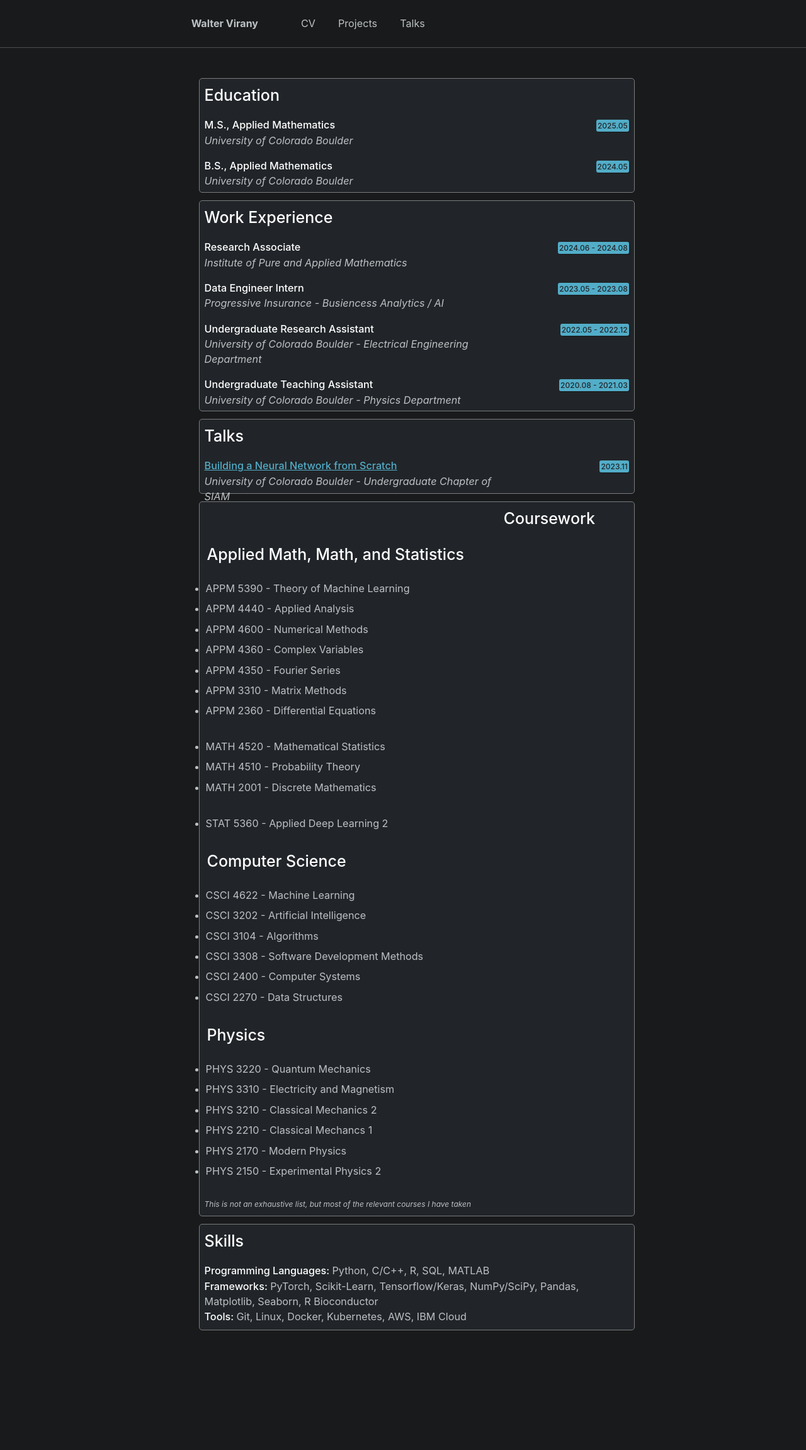
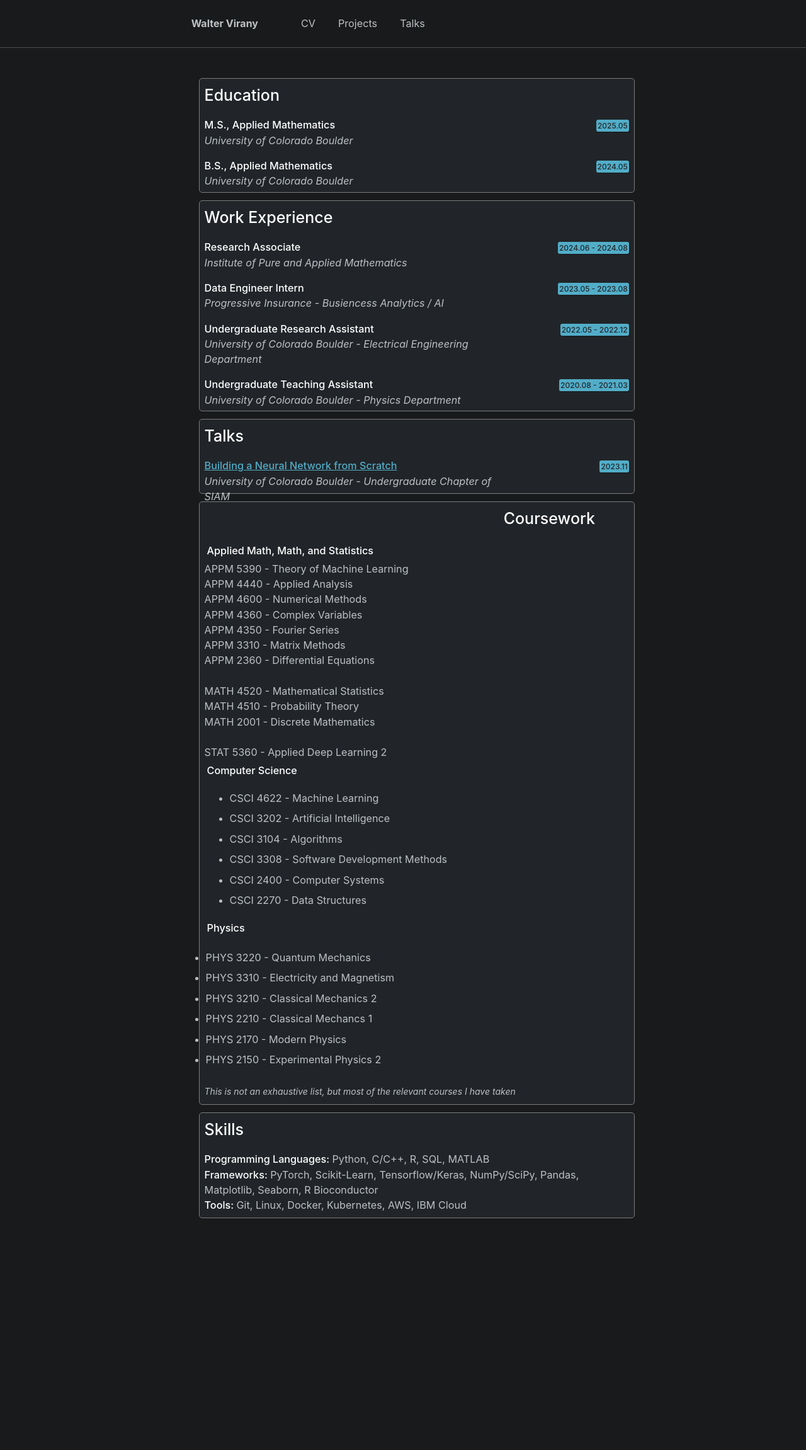
Before and after one commit to wvirany/wvirany.github.io, a Jekyll site: the page built from _pages/cv.html, in a window 1280 px wide. Shown: the whole page at 63% size. Built offline with Jekyll 4.4.1, drawn with Linux system fonts in a browser that asks for light colours; after the commit the page ends 2125 px from its top, so only the background shows below that.

Commit message:
Update cv.html

```diff
--- a/_pages/cv.html
+++ b/_pages/cv.html
@@ -173,8 +173,22 @@ div.cv {
     <div class="cv">
         <div style="font-size:25px; font-weight:450; padding:8px; color:white;">Coursework</div>
         <div style="padding:8px">
-            <div style="font-size:25px; font-weight:450; padding:4px; color:white;">Applied Math, Math, and Statistics</div>
-                <ul style="padding:2px">
+            <div style="font-weight:450; padding:4px; color:white;">Applied Math, Math, and Statistics</div>
+            APPM 5390 - Theory of Machine Learning<br>
+            APPM 4440 - Applied Analysis<br>
+            APPM 4600 - Numerical Methods<br>
+            APPM 4360 - Complex Variables<br>
+            APPM 4350 - Fourier Series<br>
+            APPM 3310 - Matrix Methods<br>
+            APPM 2360 - Differential Equations<br>
+            <br>
+            MATH 4520 - Mathematical Statistics<br>
+            MATH 4510 - Probability Theory<br>
+            MATH 2001 - Discrete Mathematics<br>
+            <br>
+            STAT 5360 - Applied Deep Learning 2
+
+                <!-- <ul>
                     <li>APPM 5390 - Theory of Machine Learning</li>
                     <li>APPM 4440 - Applied Analysis</li>
                     <li>APPM 4600 - Numerical Methods</li>
@@ -188,9 +202,9 @@ div.cv {
                     <li>MATH 2001 - Discrete Mathematics</li>
                     <br>
                     <li>STAT 5360 - Applied Deep Learning 2</li>
-                </ul>
-            <div style="font-size:25px; font-weight:450; padding:4px; color:white;">Computer Science</div>
-                <ul style="padding:2px">
+                </ul> -->
+            <div style="font-weight:450; padding:4px; color:white;">Computer Science</div>
+                <ul>
                     <li>CSCI 4622 - Machine Learning</li>
                     <li>CSCI 3202 - Artificial Intelligence</li>
                     <li>CSCI 3104 - Algorithms</li>
@@ -198,7 +212,7 @@ div.cv {
                     <li>CSCI 2400 - Computer Systems</li>
                     <li>CSCI 2270 - Data Structures</li>
                 </ul>
-            <div style="font-size:25px; font-weight:450; padding:4px; color:white;">Physics</div>
+            <div style="font-weight:450; padding:4px; color:white;">Physics</div>
                 <ul style="padding:2px">
                     <li>PHYS 3220 - Quantum Mechanics</li>
                     <li>PHYS 3310 - Electricity and Magnetism</li>
@@ -207,7 +221,7 @@ div.cv {
                     <li>PHYS 2170 - Modern Physics</li>
                     <li>PHYS 2150 - Experimental Physics 2</li>
                 </ul>
-        <i style="font-size:12px">This is not an exhaustive list, but most of the relevant courses I have taken</i>
+        <i style="font-size:14px">This is not an exhaustive list, but most of the relevant courses I have taken</i>
         </div>
     </div>
 
```
